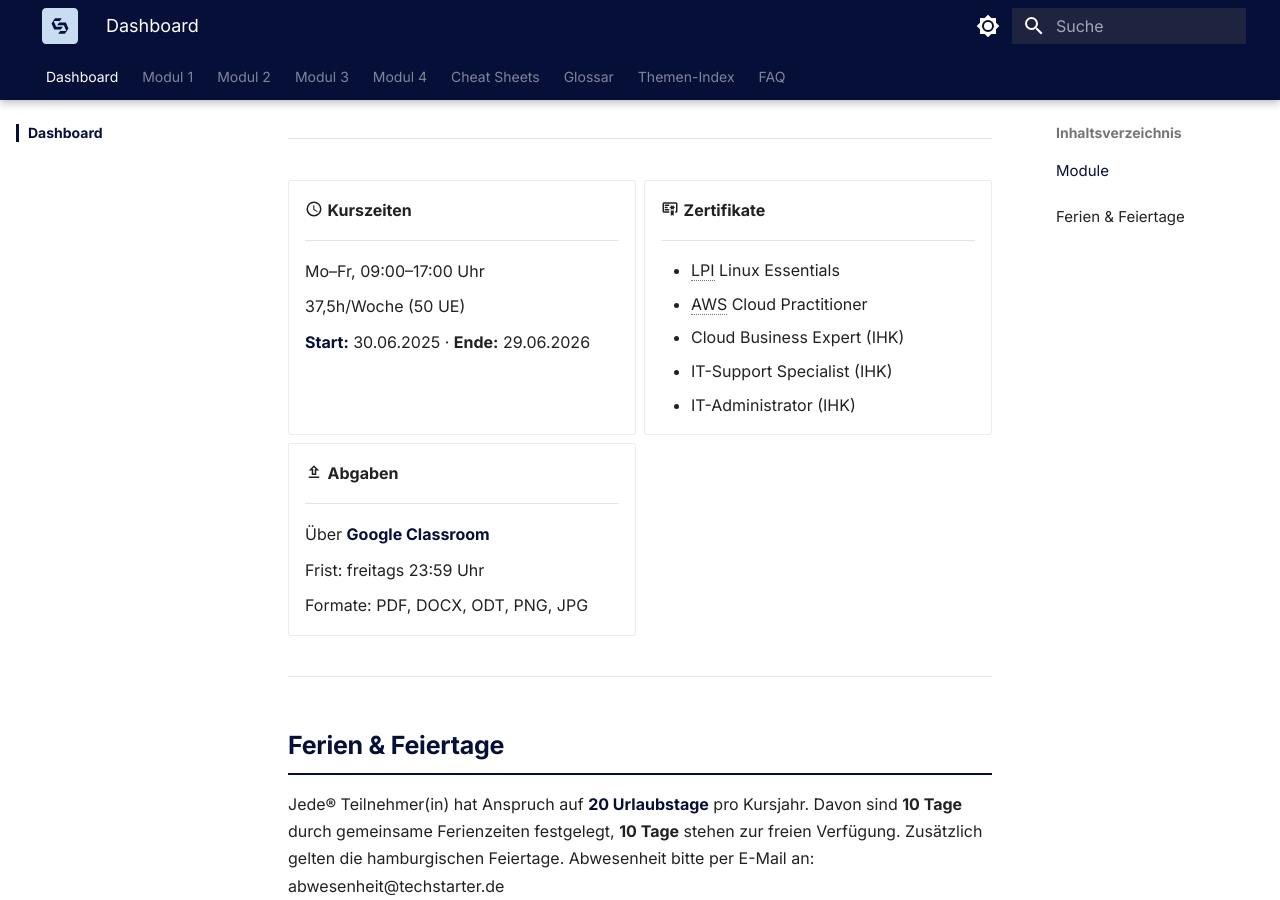
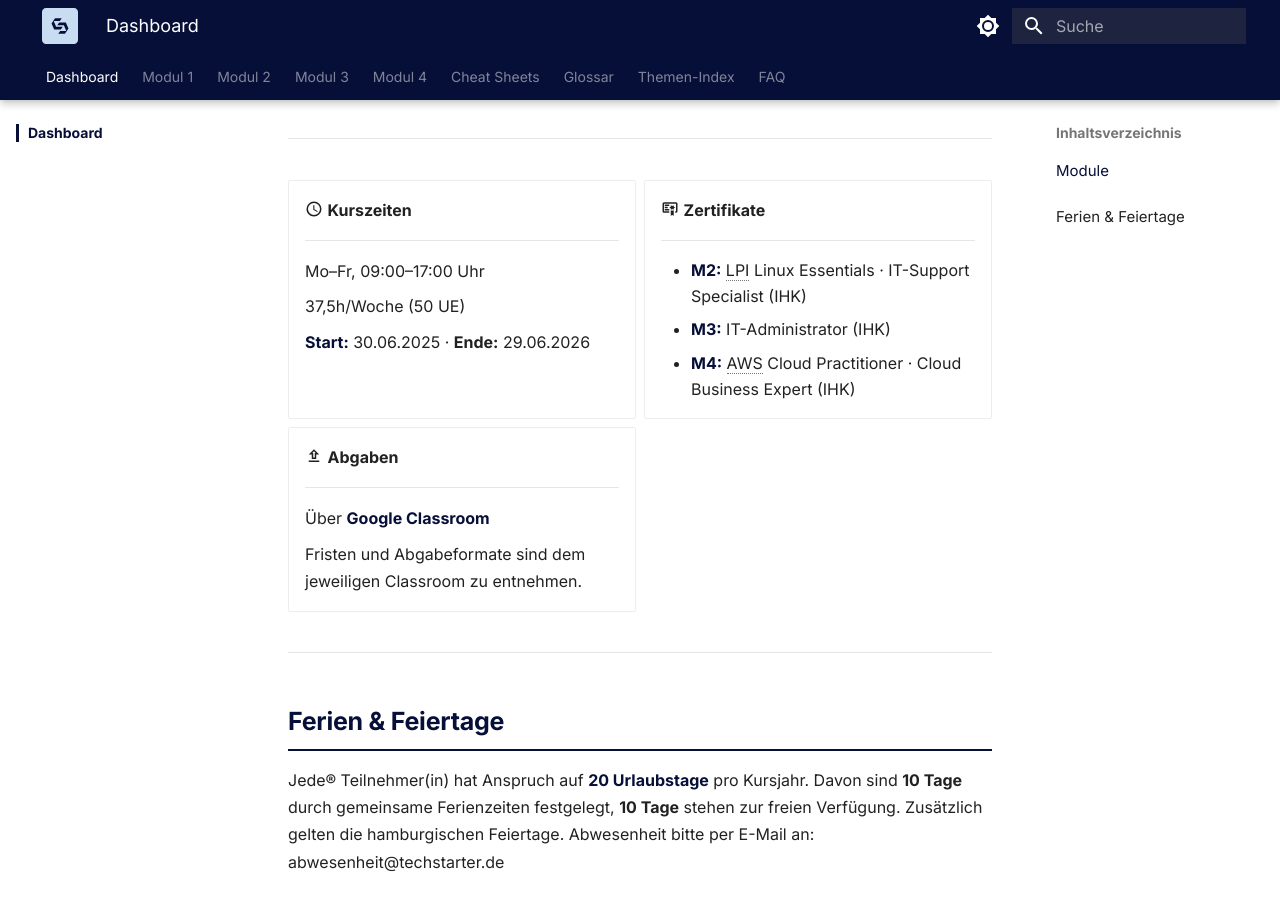
Before and after one commit to JacobMenge/kurs-25-06, an MkDocs documentation site: the page built from docs/index.md, in a window 1280 px wide and 900 px high, scrolled down 617 px. Built offline with MkDocs 1.6.1 and Material for MkDocs 9.7.7, drawn with Linux system fonts in a browser that asks for light colours.

Commit message:
fix: Dashboard Zertifikate mit Modul-Zuordnung, Abgaben-Text korrigiert
Co-Authored-By: Claude Opus 4.6 <noreply@anthropic.com>

```diff
--- a/docs/index.md
+++ b/docs/index.md
@@ -36,11 +36,9 @@ Alle Unterlagen, Übungen und Assignments zu den Modulen und Wochen.
 
     ---
 
-    - LPI Linux Essentials
-    - AWS Cloud Practitioner
-    - Cloud Business Expert (IHK)
-    - IT-Support Specialist (IHK)
-    - IT-Administrator (IHK)
+    - **M2:** LPI Linux Essentials · IT-Support Specialist (IHK)
+    - **M3:** IT-Administrator (IHK)
+    - **M4:** AWS Cloud Practitioner · Cloud Business Expert (IHK)
 
 -   :material-upload-outline: **Abgaben**
 
@@ -48,9 +46,7 @@ Alle Unterlagen, Übungen und Assignments zu den Modulen und Wochen.
 
     Über **Google Classroom**
 
-    Frist: freitags 23:59 Uhr
-
-    Formate: PDF, DOCX, ODT, PNG, JPG
+    Fristen und Abgabeformate sind dem jeweiligen Classroom zu entnehmen.
 
 </div>
 
```
